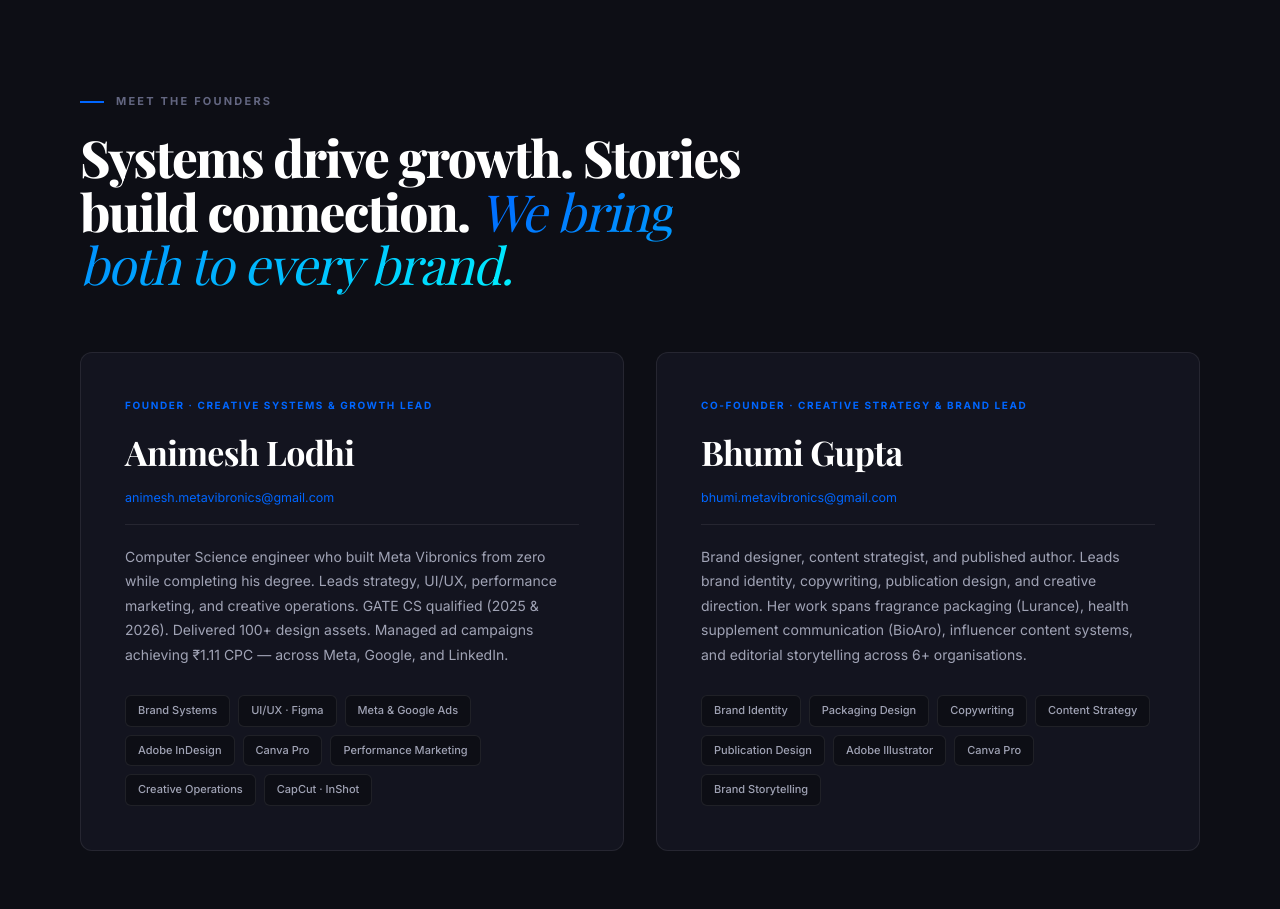
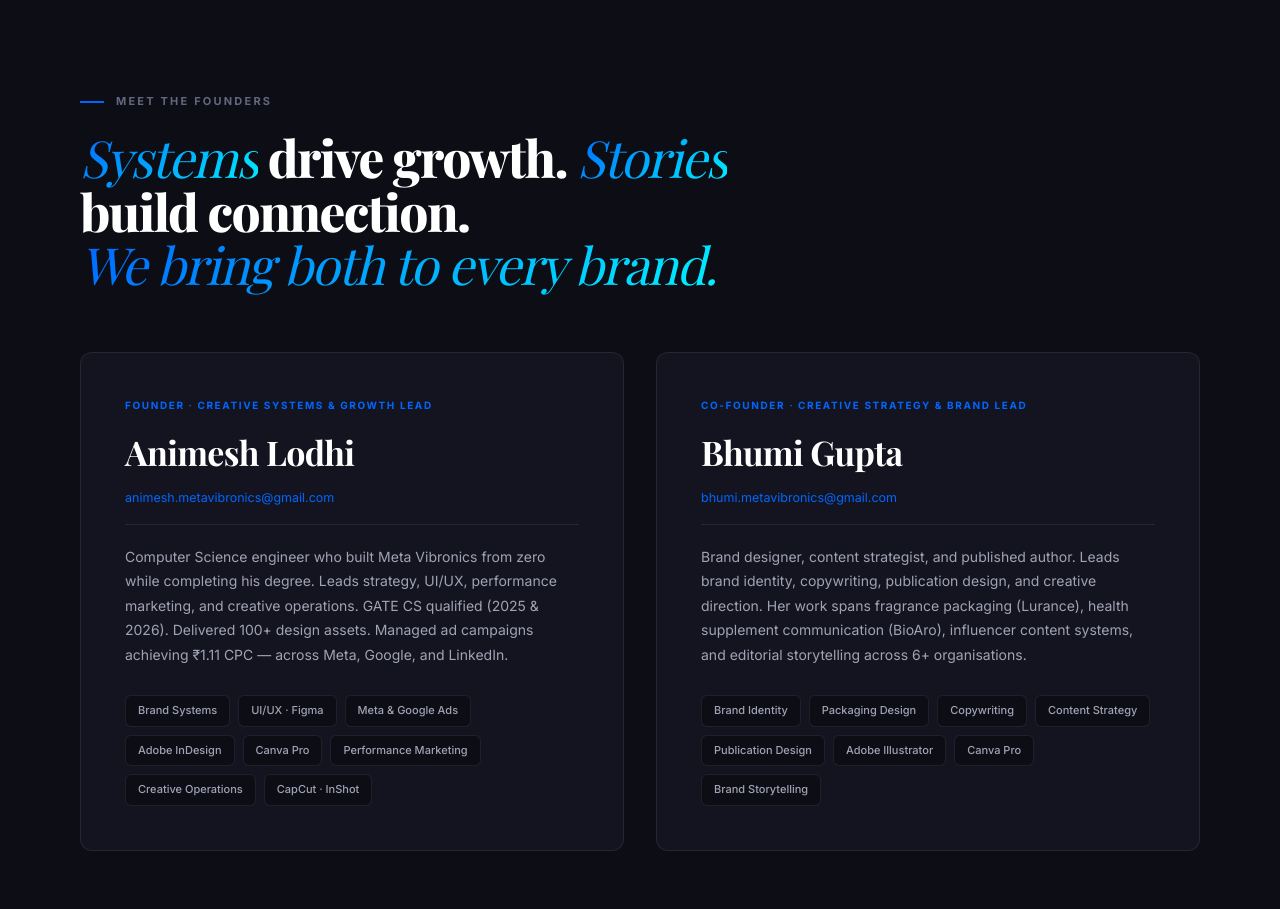
Before and after one commit to animesh045/metaVibronics, a Next.js app: page / in a window 1280 px wide. Shown: the part 1040-1949 px from the top of the page. Built offline with nearby package versions, Linux system fonts and the light colour scheme; a web font is replaced by a local one.

Commit message:
Modify headingHtml for about section
Updated the heading HTML to emphasize 'Systems' and 'Stories' with proper formatting.

```diff
--- a/src/data/siteContent.ts
+++ b/src/data/siteContent.ts
@@ -211,7 +211,7 @@ export const defaultSiteContent: SiteContent = {
   },
   "about": {
     "eyebrow": "Meet the Founders",
-    "headingHtml": "Systems drive growth. Stories build connection.  <em>     We bring both to every brand. </em>",
+    "headingHtml": "<em>Systems</em> drive growth. <em>Stories</em> build connection. <br /> <em> We bring both to every brand. </em>",
     "founders": [
       {
         "name": "Animesh Lodhi",
```
